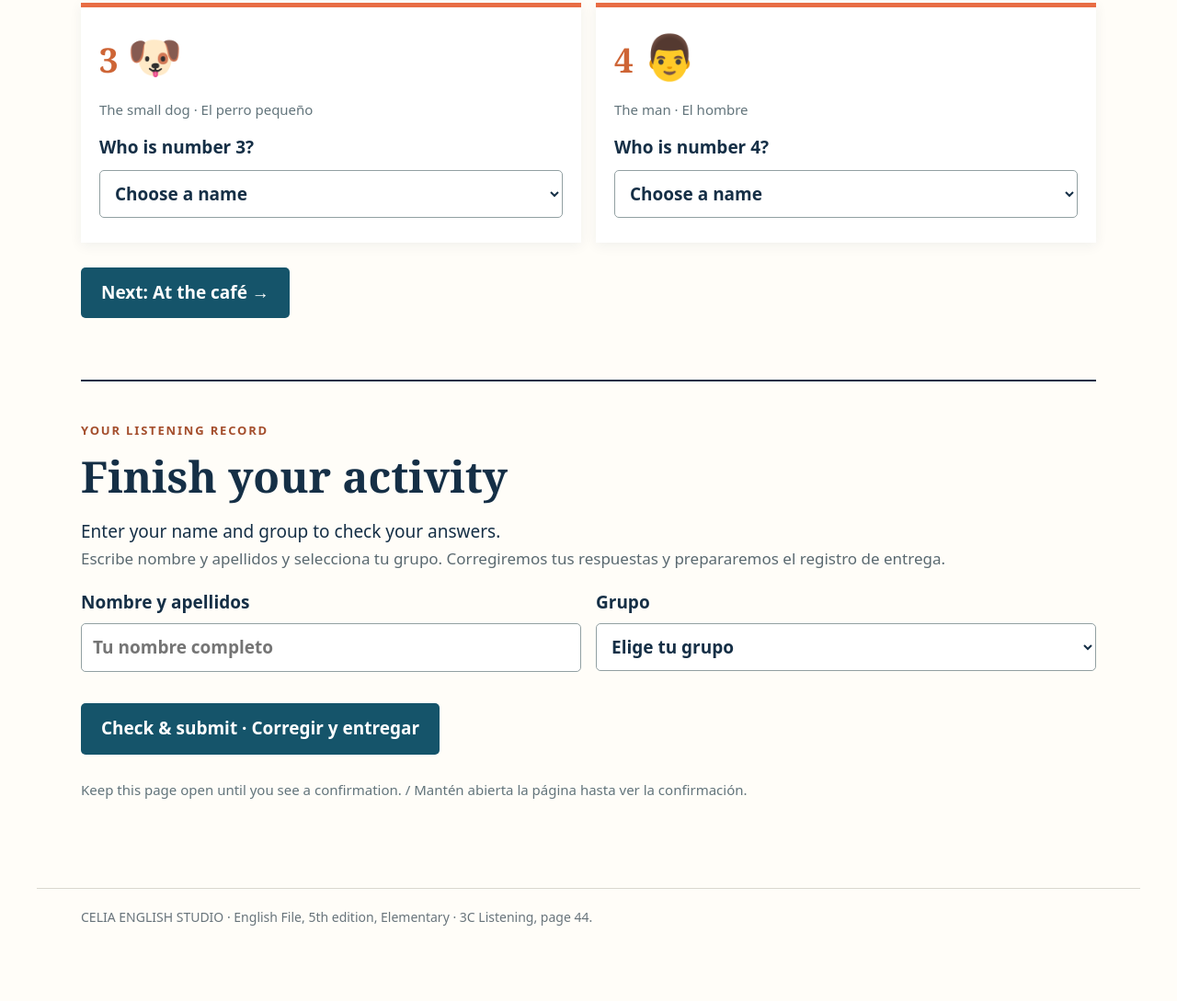
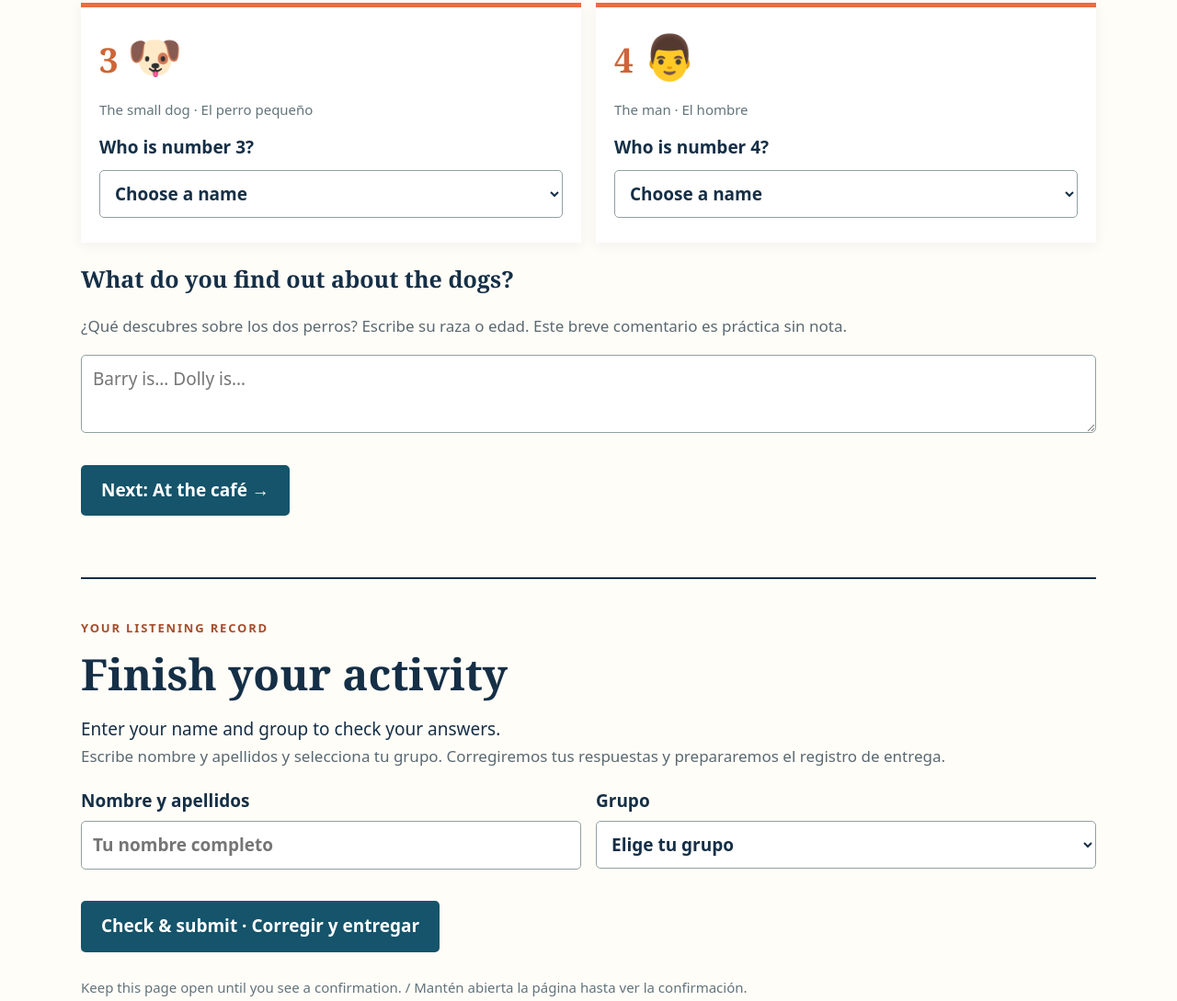
Before and after one commit to missceteach-gif/A1-Tareas-del-libro, a plain HTML site: page UNIT-3/listening-3c/index.html in a window 1280 px wide. Shown: the part 1566-2655 px from the top of the page at 92% size. Before the commit the page ends 2595 px from the top, so only its background shows below. Drawn offline with Linux system fonts and the light colour scheme.

Commit message:
Add dog details listening response area

```diff
--- a/UNIT-3/listening-3c/index.html
+++ b/UNIT-3/listening-3c/index.html
@@ -15,7 +15,7 @@
 </form></main><footer>CELIA ENGLISH STUDIO · English File, 5th edition, Elementary · 3C Listening, page 44.</footer>
 <script>
 const answerKey={c0:'what',c1:'want',c2:'where',c3:'live',c4:'what',c5:'do',c6:'work',c7:'what',c8:'want'};
-const people=document.getElementById('people');const portraits=[['👩','The woman · La mujer'],['🐕‍🦺','The black Labrador · El perro negro'],['🐶','The small dog · El perro pequeño'],['👨','The man · El hombre']];['1','2','3','4'].forEach((n,i)=>{const e=document.createElement('article');e.className='card';e.innerHTML=`<div class="number">${n} <span style="font-size:48px" aria-hidden="true">${portraits[i][0]}</span></div><p class="tiny">${portraits[i][1]}</p><label>Who is number ${n}? <select data-person="${i}"><option value="">Choose a name</option><option>Becca</option><option>Barry</option><option>Dolly</option><option>Dave</option></select></label><span class="feedback" id="f-p${i}"></span>`;people.appendChild(e)});
+const people=document.getElementById('people');const portraits=[['👩','The woman · La mujer'],['🐕‍🦺','The black Labrador · El perro negro'],['🐶','The small dog · El perro pequeño'],['👨','The man · El hombre']];['1','2','3','4'].forEach((n,i)=>{const e=document.createElement('article');e.className='card';e.innerHTML=`<div class="number">${n} <span style="font-size:48px" aria-hidden="true">${portraits[i][0]}</span></div><p class="tiny">${portraits[i][1]}</p><label>Who is number ${n}? <select data-person="${i}"><option value="">Choose a name</option><option>Becca</option><option>Barry</option><option>Dolly</option><option>Dave</option></select></label><span class="feedback" id="f-p${i}"></span>`;people.appendChild(e)});const dogNotes=document.createElement('div');dogNotes.innerHTML='<h3>What do you find out about the dogs?</h3><p class="es">¿Qué descubres sobre los dos perros? Escribe su raza o edad. Este breve comentario es práctica sin nota.</p><textarea aria-label="Facts about the dogs" placeholder="Barry is… Dolly is…" style="width:100%;min-height:85px"></textarea>';people.after(dogNotes);
 const panels=[...document.querySelectorAll('.step')],tabs=[...document.querySelectorAll('nav button')];function show(n){panels.forEach((p,i)=>p.hidden=i!==n);tabs.forEach((b,i)=>b.setAttribute('aria-current',i===n?'true':'false'));document.querySelector('nav').scrollIntoView({behavior:'smooth'})}tabs.forEach((b,i)=>b.onclick=()=>show(i));document.querySelectorAll('[data-next]').forEach(b=>b.onclick=()=>show(+b.dataset.next));document.getElementById('go-record').onclick=()=>document.getElementById('record').scrollIntoView({behavior:'smooth'});
 const norm=s=>s.toLowerCase().normalize('NFD').replace(/[\u0300-\u036f]/g,'').replace(/[^a-z]/g,'').trim(),feedback=(id,ok,answer)=>{const e=document.getElementById('f-'+id);e.className='feedback '+(ok?'good':'bad');e.textContent=ok?'✓ Correct':'↺ Answer: '+answer};
 const submissionId=crypto.randomUUID?crypto.randomUUID():Date.now().toString(36)+Math.random().toString(36).slice(2),b64=a=>btoa(String.fromCharCode(...new Uint8Array(a)));
```
